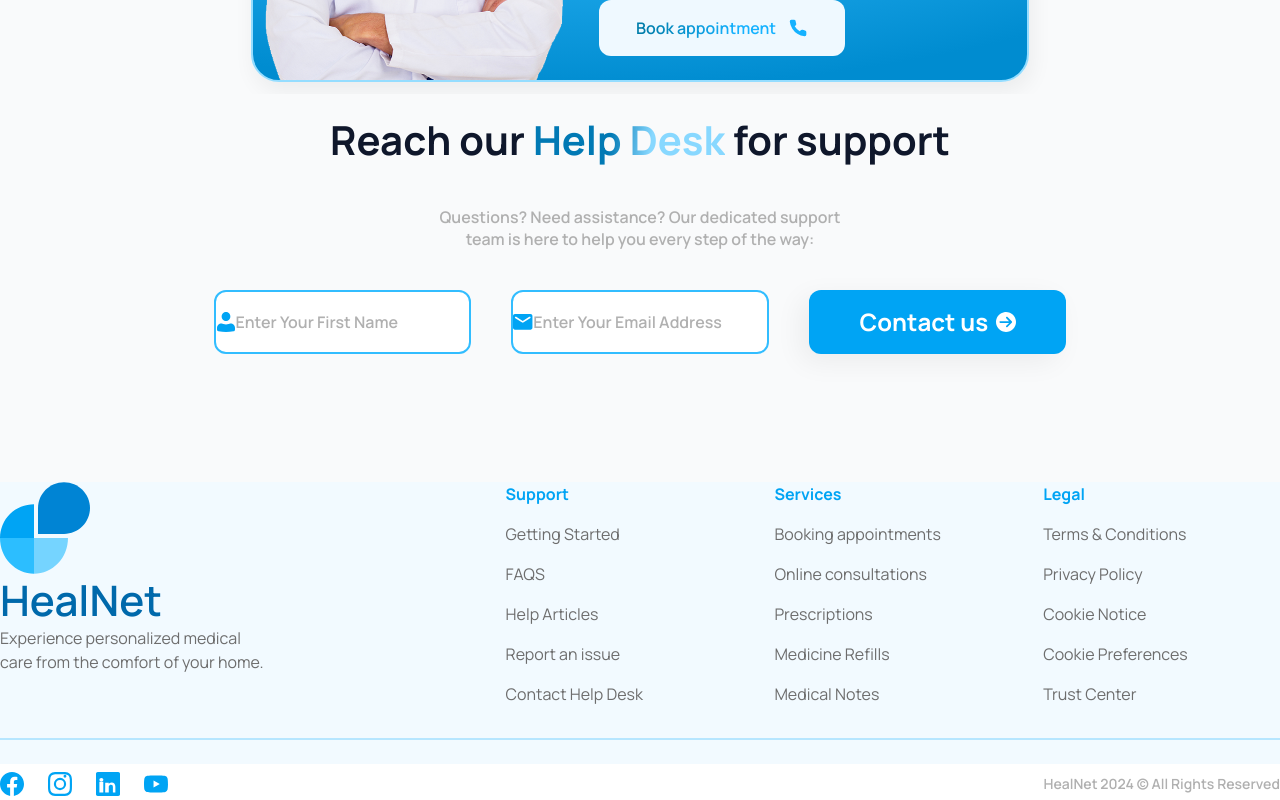
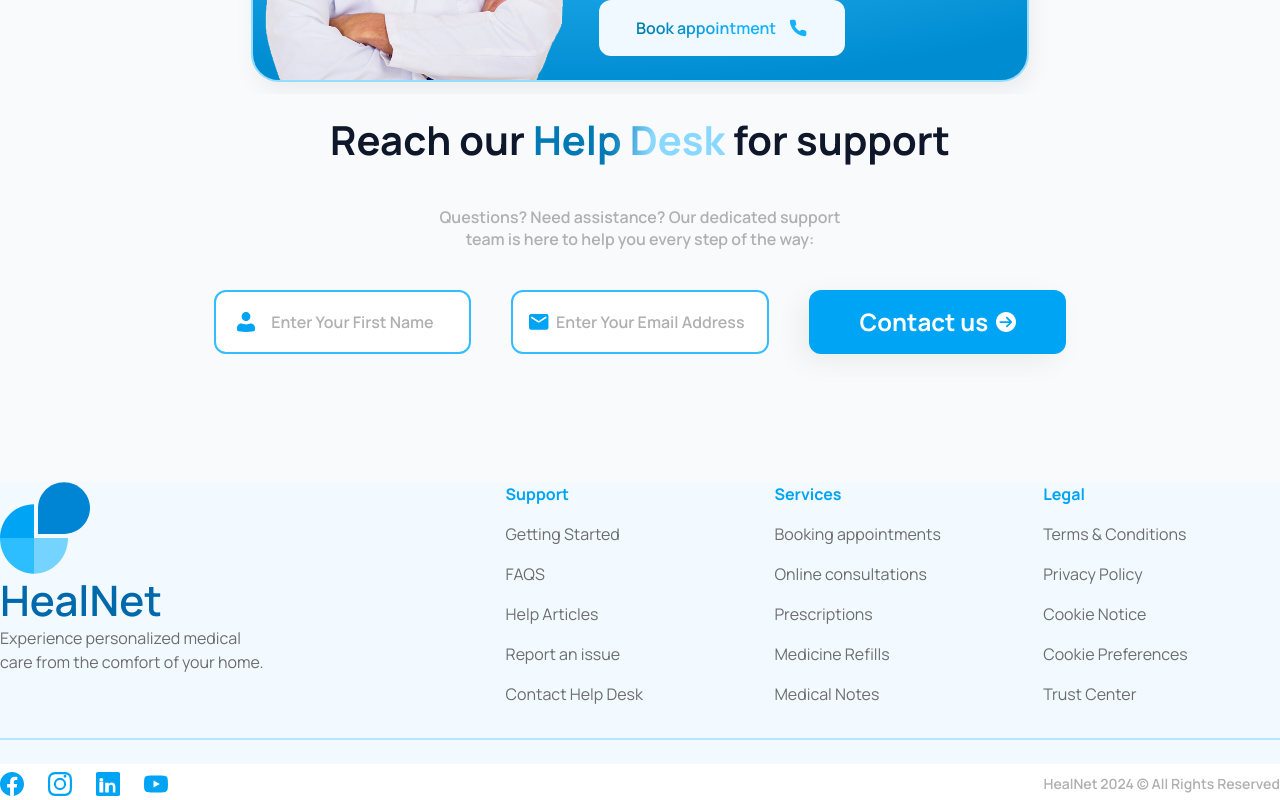
Before and after one commit to NwayOoPyaeZo/medicalwebsite01, a React (Vite) app: page / in a window 1280 px wide. Shown: the part 5399-6199 px from the top of the page. Built offline with nearby package versions, Linux system fonts and the light colour scheme.

Commit message:
fix the icon and name center problems

```diff
--- a/src/components/ContactUs.jsx
+++ b/src/components/ContactUs.jsx
@@ -16,20 +16,20 @@ const ContactUs = () => {
 
             <div className="relative w-full flex justify-center px-4 mt-10">
                 <form className="w-full max-w-[853px] flex flex-col md:flex-row gap-4 md:gap-6 lg:gap-10">
-                    <label className="flex w-full md:w-[298px] h-[64px] items-center rounded-[12px] border-2 border-[#32BDFF] px-[12px] bg-white">
-                        <img src="src/assets/elements/person.svg" alt="person" className="ml-3 h-5 w-5 flex-shrink-0" />
+                    <label className="flex w-full md:w-[298px] h-[64px] items-center justify-center rounded-[12px] border-2 border-[#32BDFF] px-[12px] bg-white">
+                        <img src="src/assets/elements/person.svg" alt="person" className="relative lg:left-5 md:left-5 h-5 w-5 flex-shrink-0" />
                         <input
                             type="text"
                             placeholder="Enter Your First Name"
-                            className="w-full bg-transparent font-semibold text-[16px] text-[#B0B0B0] placeholder:text-[#B0B0B0] outline-none px-3"
+                            className="w-full bg-transparent font-semibold text-[16px] text-[#B0B0B0] placeholder:text-[#B0B0B0] outline-none px-3 text-center placeholder:text-center"
                         />
                     </label>
-                    <label className="flex w-full md:w-[298px] h-[64px] items-center rounded-[12px] border-2 border-[#32BDFF] px-[12px] bg-white">
-                        <img src="src/assets/elements/email.svg" alt="email" className="ml-3 h-5 w-5 flex-shrink-0" />
+                    <label className="flex w-full md:w-[298px] h-[64px] items-center justify-center rounded-[12px] border-2 border-[#32BDFF] px-[12px] bg-white">
+                        <img src="src/assets/elements/email.svg" alt="email" className="relative lg:left-4 md:left-5 h-5 w-5 flex-shrink-0" />
                         <input
                             type="email"
                             placeholder="Enter Your Email Address"
-                            className="w-full bg-transparent font-semibold text-[16px] text-[#B0B0B0] placeholder:text-[#B0B0B0] outline-none px-3"
+                            className="w-full bg-transparent font-semibold text-[16px] text-[#B0B0B0] placeholder:text-[#B0B0B0] outline-none px-3 text-center placeholder:text-center"
                         />
                     </label>
                     <button className="w-full md:w-[298px] h-[64px] rounded-[12px] bg-[#00A4F4] px-[24px] py-[20px] flex items-center justify-center gap-2 shadow-[-8px_8px_28px_rgba(0,0,0,0.06)] text-[18px] md:text-[20px] lg:text-[24px] font-bold text-white">
```
